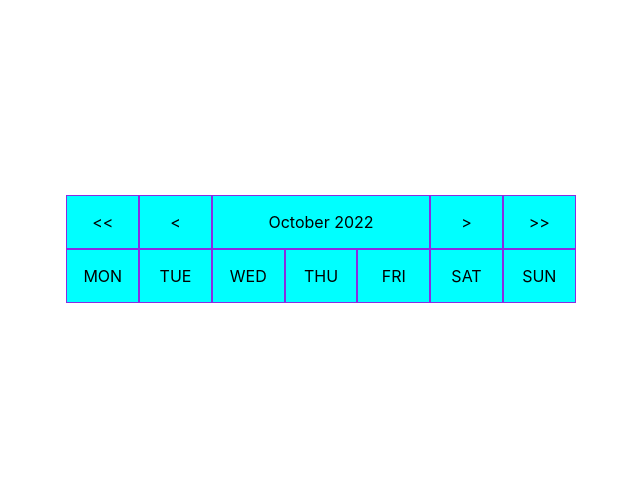
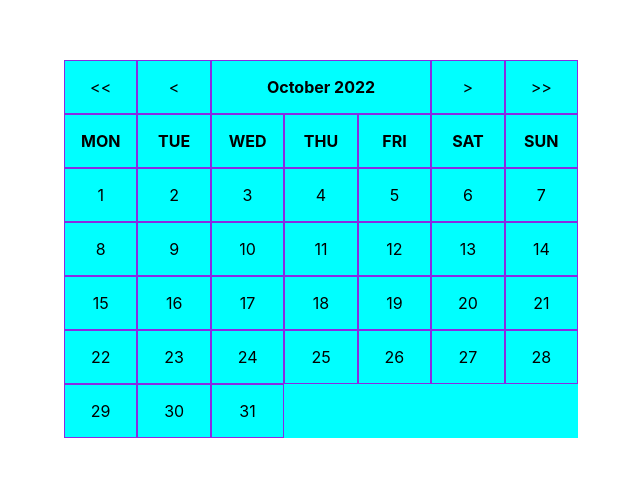
Before and after one commit to fstawicki/BeautyHub, a React (Create React App) app: page / in a window 1280 px wide. Shown: the part 151-628 px from the top of the page, without its empty margins (319-959 px from the left). Built offline with nearby package versions, Linux system fonts and the light colour scheme; the HTML template or start-up script is replaced by a standard one.

Commit message:
working on calendar component

```diff
--- a/src/components/Calendar.jsx
+++ b/src/components/Calendar.jsx
@@ -1,26 +1,53 @@
 import React from 'react'
 
 import '../styles/Calendar.scss';
+
+const daysOfWeek = ["MON", "TUE", "WED", "THU", "FRI", "SAT", "SUN"];
 
 const Calendar = () => {
   return (
     <div className='calendar'>
       <div className="calendar_nav">
-        <div className="calendar_navBtn">{'<<'}</div>
-        <div className="calendar_navBtn">{'<'}</div>
-        <div className='calendar_navBtn date'>October 2022</div>
-        <div className="calendar_navBtn">{'>'}</div>
-        <div className="calendar_navBtn">{'>>'}</div>
-        <div className="calendar_navBtn">{'MON'}</div>
-        <div className="calendar_navBtn">{'TUE'}</div>
-        <div className="calendar_navBtn">{'WED'}</div>
-        <div className="calendar_navBtn">{'THU'}</div>
-        <div className="calendar_navBtn">{'FRI'}</div>
-        <div className="calendar_navBtn">{'SAT'}</div>
-        <div className="calendar_navBtn">{'SUN'}</div>
+        <div className="calendar_cell skip">{'<<'}</div>
+        <div className="calendar_cell skip">{'<'}</div>
+        <div className='calendar_cell date'>October 2022</div>
+        <div className="calendar_cell skip">{'>'}</div>
+        <div className="calendar_cell skip">{'>>'}</div>
+        {daysOfWeek.map((day) =>(
+          <div key={day} className="calendar_cell dayName">{day}</div>
+        ))}
+        <div className="calendar_cell">1</div>
+        <div className="calendar_cell">2</div>
+        <div className="calendar_cell">3</div>
+        <div className="calendar_cell">4</div>
+        <div className="calendar_cell">5</div>
+        <div className="calendar_cell">6</div>
+        <div className="calendar_cell">7</div>
+        <div className="calendar_cell">8</div>
+        <div className="calendar_cell">9</div>
+        <div className="calendar_cell">10</div>
+        <div className="calendar_cell">11</div>
+        <div className="calendar_cell">12</div>
+        <div className="calendar_cell">13</div>
+        <div className="calendar_cell">14</div>
+        <div className="calendar_cell">15</div>
+        <div className="calendar_cell">16</div>
+        <div className="calendar_cell">17</div>
+        <div className="calendar_cell">18</div>
+        <div className="calendar_cell">19</div>
+        <div className="calendar_cell">20</div>
+        <div className="calendar_cell">21</div>
+        <div className="calendar_cell">22</div>
+        <div className="calendar_cell">23</div>
+        <div className="calendar_cell">24</div>
+        <div className="calendar_cell">25</div>
+        <div className="calendar_cell">26</div>
+        <div className="calendar_cell">27</div>
+        <div className="calendar_cell">28</div>
+        <div className="calendar_cell">29</div>
+        <div className="calendar_cell">30</div>
+        <div className="calendar_cell">31</div>
       </div>
-
-
     </div>
   )
 }
--- a/src/styles/Calendar.scss
+++ b/src/styles/Calendar.scss
@@ -10,7 +10,7 @@
         display: grid;
         grid-template-columns: repeat(7, 1fr);
 
-        &Btn{
+        .calendar_cell{
             padding: 1rem;
             border: 1px solid blueviolet;
             text-align: center;
@@ -24,6 +24,11 @@
             }
         }
 
+        .date,
+        .dayName{
+            font-weight: bold;
+        }
+
         .date{
             grid-column: span 3;
         }
```
Also changed, not shown: 1 other file (tests, documents, lock files or other folders).
